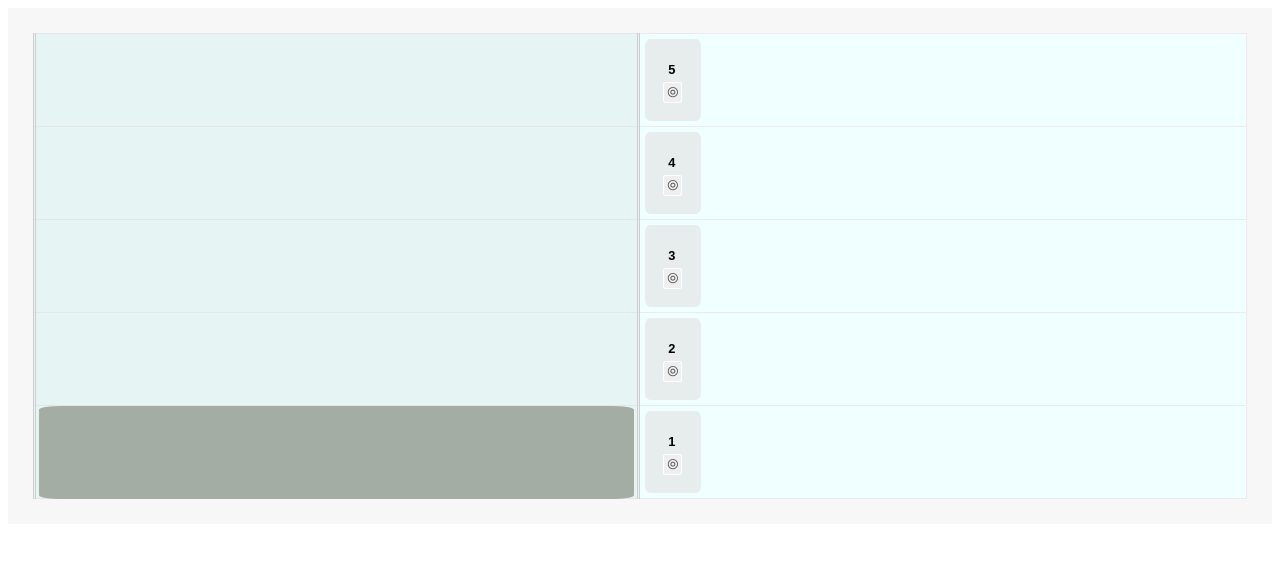
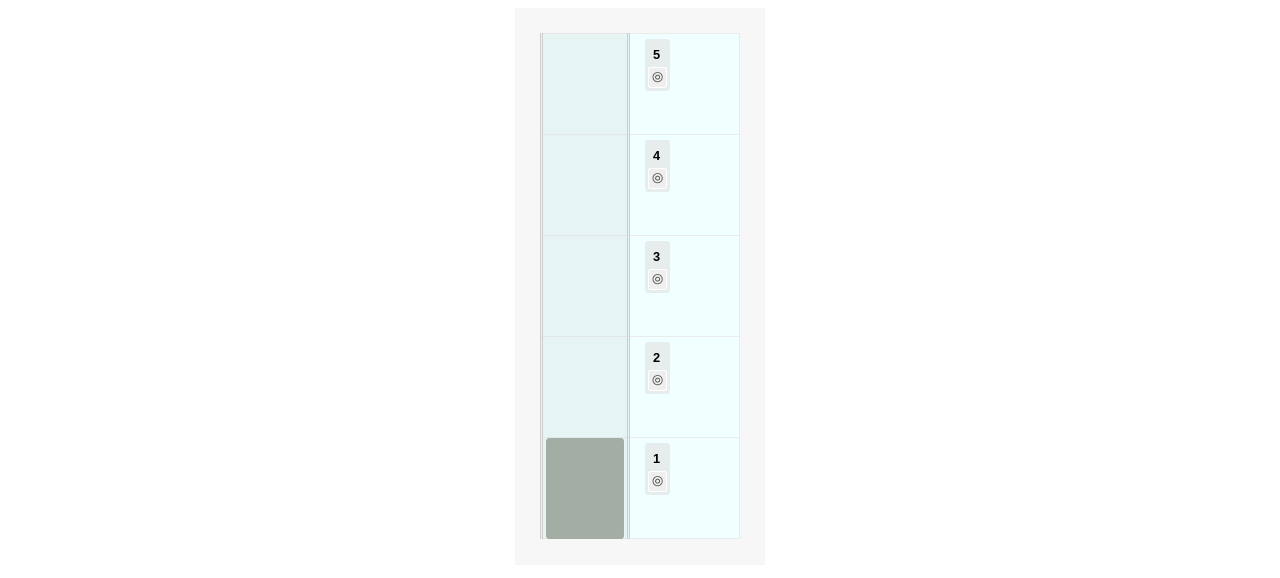
Before and after one commit to dpetrouk/lift-emulator, a Vue app: page / in a window 1280 px wide. Shown: the top 578 px of the page. Built offline with nearby package versions, Linux system fonts and the light colour scheme.

Commit message:
fix: center building and add fixed sizes for lift shafts and floors

```diff
--- a/src/Components/Building.vue
+++ b/src/Components/Building.vue
@@ -89,10 +89,14 @@ onMounted(() => {
 
 <style>
 .building {
+  margin: auto;
   padding: 2%;
 
+  width: fit-content;
+  height: fit-content;
+
   display: grid;
-  grid-template: repeat(v-bind(floorsCount), 1fr) / repeat(v-bind(liftShaftsCount + 1), 1fr);
+  grid-template: repeat(v-bind(floorsCount), 1fr) / repeat(v-bind(liftShaftsCount), 90px) 110px;
 
   font-family: sans-serif;
   font-size: 80%;
--- a/src/Components/Floor.vue
+++ b/src/Components/Floor.vue
@@ -23,6 +23,8 @@ const buttonChar = computed(() => (props.floorState.isLiftCalled.value ? '⦿' :
 
 <style scoped>
 .floor {
+  height: 100px;
+
   display: grid;
   grid-template-rows: 1fr;
   grid-template-columns: repeat(v-bind(liftShaftsCount + 1), 1fr);
```
